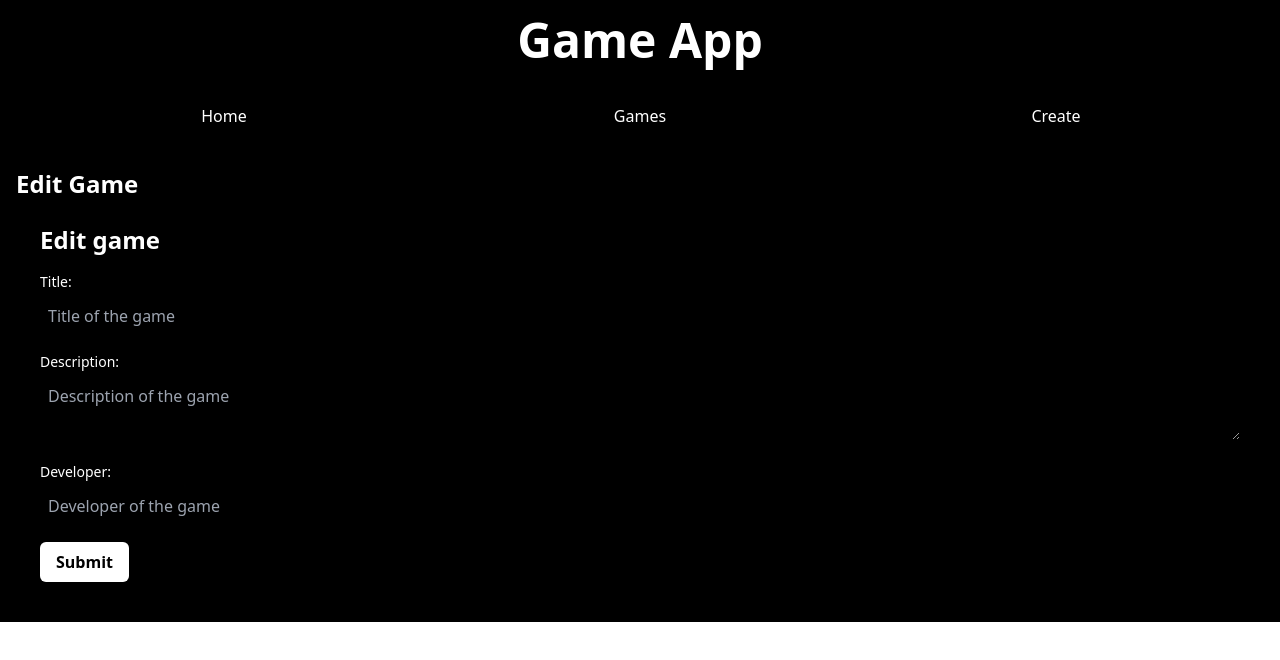
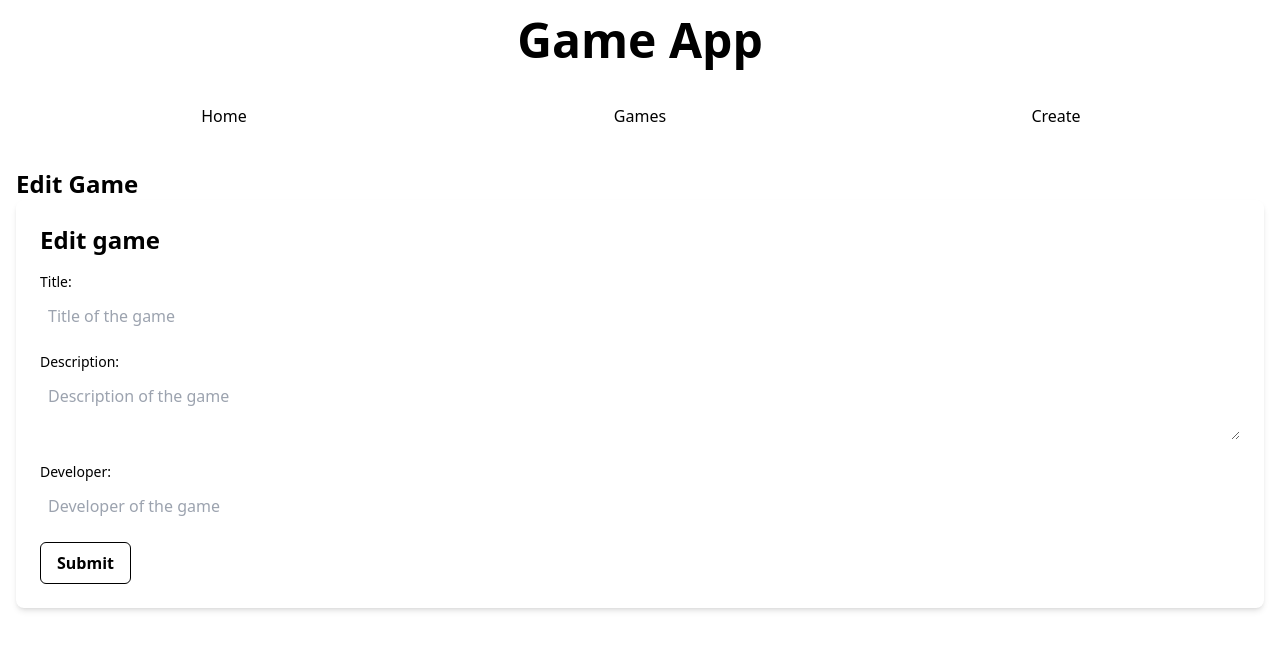
Before and after one commit to Mathijs-04/PRG6-Front-End, a React (Vite) app: page /games/1/edit in a window 1280 px wide. Shown: the top 660 px of the page. Built offline with nearby package versions, Linux system fonts and the light colour scheme; no server answers.

Commit message:
Updated styling

```diff
--- a/src/CreateGame.jsx
+++ b/src/CreateGame.jsx
@@ -1,5 +1,5 @@
-import { useState } from "react";
-import { useNavigate } from "react-router";
+import {useState} from "react";
+import {useNavigate} from "react-router";
 
 function CreateGame() {
     const [formData, setFormData] = useState({
@@ -11,7 +11,7 @@ function CreateGame() {
     const navigate = useNavigate();
 
     const handleInputChange = (event) => {
-        const { name, value } = event.target;
+        const {name, value} = event.target;
         setFormData({
             ...formData,
             [name]: value,
@@ -32,7 +32,7 @@ function CreateGame() {
             if (response.ok) {
                 const data = await response.json();
                 console.log('Successfully created:', data);
-                setFormData({ title: '', description: '', developer: '' });
+                setFormData({title: '', description: '', developer: ''});
                 navigate('/games');
             } else {
                 console.error('Error creating game:', response.statusText);
@@ -50,7 +50,7 @@ function CreateGame() {
     return (
         <>
             <h1 className="text-2xl font-bold">Create Game</h1>
-            <div className="bg-black p-6 rounded-lg shadow-md">
+            <div className="bg-white p-6 rounded-lg shadow-md">
                 <h2 className="text-2xl font-bold mb-4">Create a new game</h2>
                 <form onSubmit={handleSubmit} className="space-y-4">
                     <div>
@@ -63,7 +63,7 @@ function CreateGame() {
                             name="title"
                             value={formData.title}
                             onChange={handleInputChange}
-                            className="w-full p-2 rounded-md bg-black text-white focus:outline-none focus:ring-2"
+                            className="w-full p-2 rounded-md bg-white text-black focus:outline-none focus:ring-2"
                             placeholder="Title of the game"
                         />
                     </div>
@@ -76,7 +76,7 @@ function CreateGame() {
                             name="description"
                             value={formData.description}
                             onChange={handleInputChange}
-                            className="w-full p-2 rounded-md bg-black text-white focus:outline-none focus:ring-2"
+                            className="w-full p-2 rounded-md bg-white text-black focus:outline-none focus:ring-2"
                             placeholder="Description of the game"
                         ></textarea>
                     </div>
@@ -90,11 +90,12 @@ function CreateGame() {
                             name="developer"
                             value={formData.developer}
                             onChange={handleInputChange}
-                            className="w-full p-2 rounded-md bg-black text-white focus:outline-none focus:ring-2"
+                            className="w-full p-2 rounded-md bg-white text-black focus:outline-none focus:ring-2"
                             placeholder="Developer of the game"
                         />
                     </div>
-                    <button type="submit" className="px-4 py-2 bg-white text-black font-semibold rounded-md transition">
+                    <button type="submit"
+                            className="px-4 py-2 bg-white text-black font-semibold rounded-md border border-black">
                         Submit
                     </button>
                 </form>
--- a/src/EditGame.jsx
+++ b/src/EditGame.jsx
@@ -1,5 +1,5 @@
-import { useEffect, useState } from "react";
-import { useNavigate, useParams } from "react-router";
+import {useEffect, useState} from "react";
+import {useNavigate, useParams} from "react-router";
 
 function EditGame() {
     const [formData, setFormData] = useState({
@@ -13,7 +13,7 @@ function EditGame() {
     const navigate = useNavigate();
 
     const handleInputChange = (event) => {
-        const { name, value } = event.target;
+        const {name, value} = event.target;
         setFormData({
             ...formData,
             [name]: value,
@@ -53,7 +53,7 @@ function EditGame() {
             if (response.ok) {
                 const data = await response.json();
                 console.log('Successfully edited:', data);
-                setFormData({ title: '', description: '', developer: '' });
+                setFormData({title: '', description: '', developer: ''});
                 navigate('/games');
             } else {
                 console.error('Error editing game:', response.statusText);
@@ -75,7 +75,7 @@ function EditGame() {
     return (
         <>
             <h1 className="text-2xl font-bold">Edit Game</h1>
-            <div className="bg-black p-6 rounded-lg shadow-md">
+            <div className="bg-white p-6 rounded-lg shadow-md">
                 <h2 className="text-2xl font-bold mb-4">Edit game</h2>
                 <form onSubmit={handleSubmit} className="space-y-4">
                     <div>
@@ -88,7 +88,7 @@ function EditGame() {
                             name="title"
                             value={formData.title}
                             onChange={handleInputChange}
-                            className="w-full p-2 rounded-md bg-black text-white focus:outline-none focus:ring-2"
+                            className="w-full p-2 rounded-md bg-white text-black focus:outline-none focus:ring-2"
                             placeholder="Title of the game"
                         />
                     </div>
@@ -101,7 +101,7 @@ function EditGame() {
                             name="description"
                             value={formData.description}
                             onChange={handleInputChange}
-                            className="w-full p-2 rounded-md bg-black text-white focus:outline-none focus:ring-2"
+                            className="w-full p-2 rounded-md bg-white text-black focus:outline-none focus:ring-2"
                             placeholder="Description of the game"
                         ></textarea>
                     </div>
@@ -115,11 +115,12 @@ function EditGame() {
                             name="developer"
                             value={formData.developer}
                             onChange={handleInputChange}
-                            className="w-full p-2 rounded-md bg-black text-white focus:outline-none focus:ring-2"
+                            className="w-full p-2 rounded-md bg-white text-black focus:outline-none focus:ring-2"
                             placeholder="Developer of the game"
                         />
                     </div>
-                    <button type="submit" className="px-4 py-2 bg-white text-black font-semibold rounded-md transition">
+                    <button type="submit"
+                            className="px-4 py-2 bg-white text-black font-semibold rounded-md border border-black">
                         Submit
                     </button>
                 </form>
--- a/src/Game.jsx
+++ b/src/Game.jsx
@@ -1,5 +1,5 @@
-import { useParams, useNavigate } from "react-router";
-import { useEffect, useState } from "react";
+import {useParams, useNavigate} from "react-router";
+import {useEffect, useState} from "react";
 
 function Game() {
     const params = useParams();
@@ -49,20 +49,20 @@ function Game() {
             <h1 className="text-2xl font-bold mb-6">Game: {game?.title}</h1>
             {game ? (
                 <div className="space-y-6">
-                    <div className="bg-black p-6 rounded-lg shadow-md">
+                    <div className="bg-white p-6 rounded-lg shadow-md">
                         <h1 className="text-2xl font-bold mb-4">{game.title}</h1>
                         <p className="mb-4">{game.description}</p>
                         <p>Developer: {game.developer}</p>
                         <div className="flex mt-4">
                             <button
                                 onClick={editNavigation}
-                                className="px-4 py-2 bg-white text-black rounded mr-2"
+                                className="px-4 py-2 bg-white text-black rounded border border-black mr-2"
                             >
                                 Edit
                             </button>
                             <button
                                 onClick={deleteGame}
-                                className="px-4 py-2 bg-white text-black rounded"
+                                className="px-4 py-2 bg-white text-black rounded border border-black"
                             >
                                 Delete
                             </button>
--- a/src/Games.jsx
+++ b/src/Games.jsx
@@ -1,5 +1,5 @@
-import { useEffect, useState } from "react";
-import { Link } from "react-router";
+import {useEffect, useState} from "react";
+import {Link} from "react-router";
 
 function Games() {
     const [games, setGames] = useState([]);
@@ -32,7 +32,7 @@ function Games() {
                     games.map((game) => (
                         <div
                             key={game.id}
-                            className="bg-black p-4 rounded-lg shadow-md"
+                            className="bg-white p-4 rounded-lg shadow-md"
                         >
                             <Link to={`/games/${game.id}`} className="text-2xl font-bold">
                                 {game.title}
--- a/src/Home.jsx
+++ b/src/Home.jsx
@@ -1,5 +1,7 @@
 function Home() {
-    //Home
+    return (
+      <h1>Welcome to the Game website</h1>
+    );
 }
 
 export default Home;
--- a/src/Layout.jsx
+++ b/src/Layout.jsx
@@ -1,17 +1,17 @@
-import { Link, Outlet } from "react-router";
+import {Link, Outlet} from "react-router";
 
 function Layout() {
     return (
         <>
-            <header className="bg-black text-white p-4 flex justify-center items-center">
+            <header className="bg-white text-black p-4 flex justify-center items-center">
                 <h1 className="text-5xl font-bold">Game App</h1>
             </header>
-            <nav className="bg-black text-white p-4 flex justify-between">
+            <nav className="bg-white text-black p-4 flex justify-between">
                 <Link to={"/"} className="py-2 px-4 rounded flex-1 text-center">Home</Link>
                 <Link to={"/games"} className="py-2 px-4 rounded flex-1 text-center">Games</Link>
                 <Link to={"/games/create"} className="py-2 px-4 rounded flex-1 text-center">Create</Link>
             </nav>
-            <main className="bg-black text-white p-4">
+            <main className="bg-white text-black p-4">
                 <Outlet/>
             </main>
         </>
```
